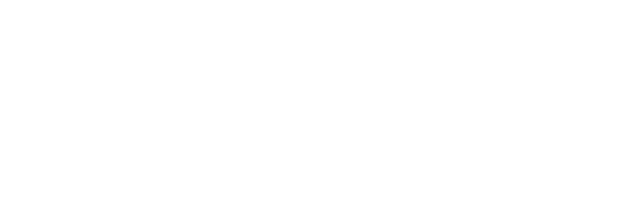
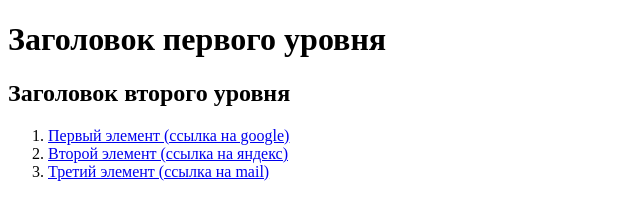
Before and after one commit to snooperv/task-html, a website: page src/index.html in a window 1280 px wide. Shown: the whole page, without its empty margins (0-640 px from the left). Drawn offline with Linux system fonts and the light colour scheme.

Commit message:
Задание по HTML

```diff
--- a/src/index.html
+++ b/src/index.html
@@ -3,5 +3,23 @@
     <head>
         <title>HTML</title>
     </head>
-    <body></body>
+    <body>
+        <h1>Заголовок первого уровня</h1>
+        <h2>Заголовок второго уровня</h2>
+        <ol>
+            <li>
+                <a href="https://www.google.ru/"
+                    >Первый элемент (ссылка на google)</a
+                >
+            </li>
+            <li>
+                <a href="https://yandex.ru/"
+                    >Второй элемент (ссылка на яндекс)</a
+                >
+            </li>
+            <li>
+                <a href="https://mail.ru/">Третий элемент (ссылка на mail)</a>
+            </li>
+        </ol>
+    </body>
 </html>
```
Also changed, not shown: 1 other file.
